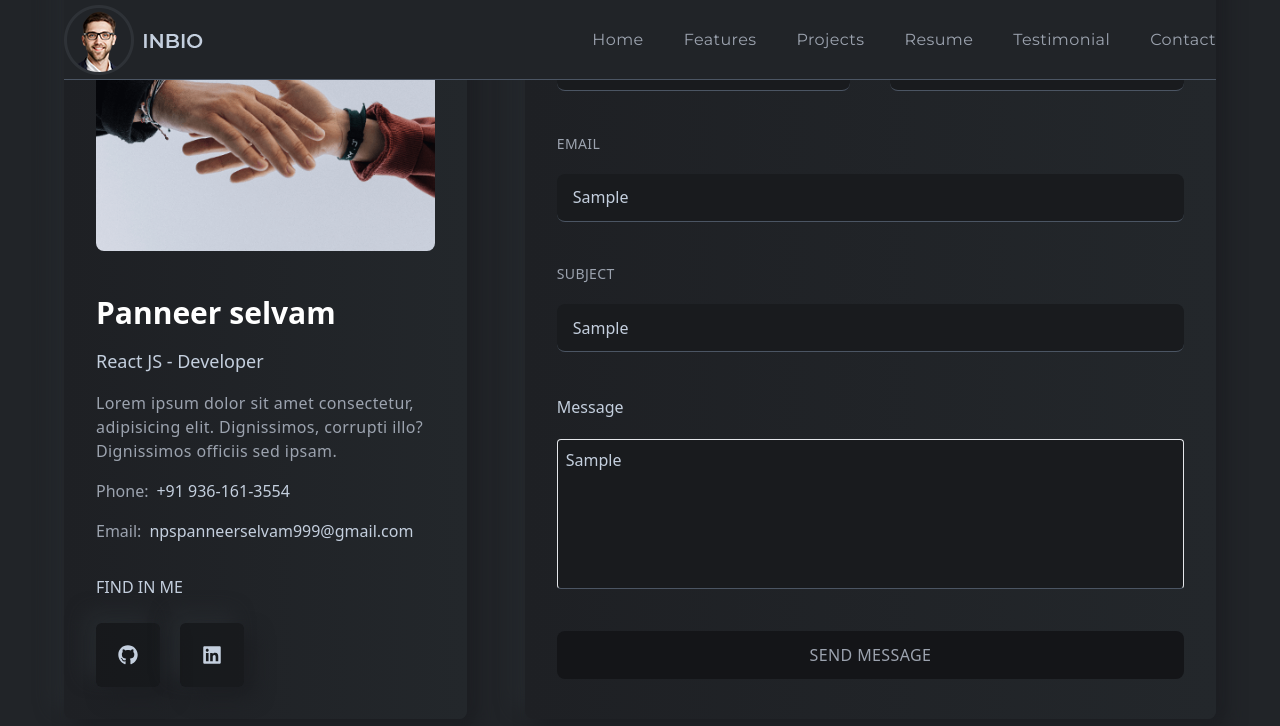
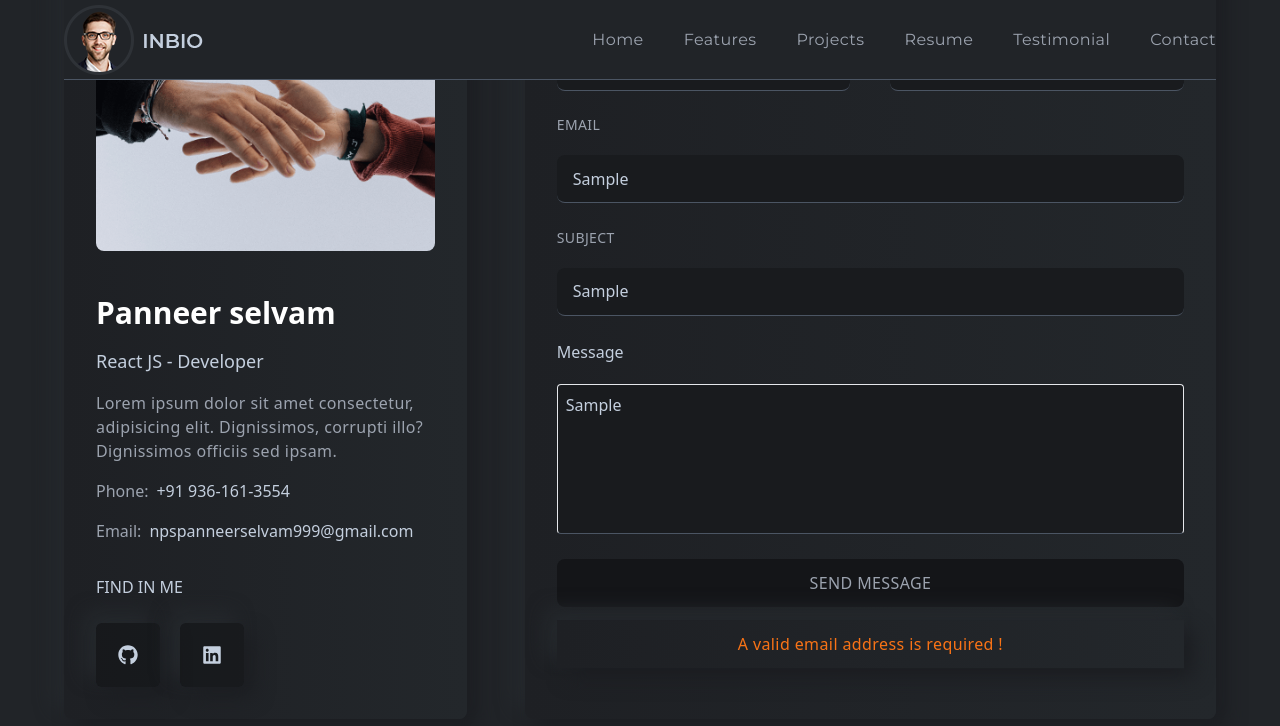
Before and after one commit to panneerselvam999/Portfolio, a React (Vite) app in the folder Portfolio/: page / in a window 1280 px wide. Both pictures are taken after typing "Sample", "5551234", "Sample", "Sample", "Sample" into the empty fields and a click on the button "SEND MESSAGE". Shown: the part 9046-9772 px from the top of the page. Built offline with nearby package versions, Linux system fonts and the light colour scheme; the HTML template or start-up script is replaced by a standard one.

Commit message:
contact form

```diff
--- a/Portfolio/src/Components/Contact/Contact.jsx
+++ b/Portfolio/src/Components/Contact/Contact.jsx
@@ -1,14 +1,66 @@
-import React from "react";
+import React, { useRef, useState } from "react";
 import Title from "../Layout/Title";
 import { contactImg } from "../../assets";
 import { FaLinkedin, FaGithub } from "react-icons/fa";
 
 const Contact = () => {
+    const [error, setError] = useState("");
+
+    const nameRef = useRef(null);
+    const telRef = useRef(null);
+    const emailRef = useRef(null);
+    const subjectRef = useRef(null);
+    const messageRef = useRef(null);
+
+    const validateForm = () => {
+        const nameVal = nameRef.current.value.trim();
+        const telVal = telRef.current.value.trim();
+        const emailVal = emailRef.current.value.trim();
+        const subjectVal = subjectRef.current.value.trim();
+        const messageVal = messageRef.current.value.trim();
+
+        if (!nameVal) {
+            setError("Name is  required !");
+            return false;
+        }
+
+        const telPattern = /^[0-9]+$/;
+        if (!telVal || !telPattern.test(telVal)) {
+            setError("A valid phone number is  required !");
+            return false;
+        }
+
+        const emailPattern = /^[a-zA-Z0-9_.+-]+@[a-zA-Z0-9-]+\.[a-zA-Z0-9-.]+$/;
+        if (!emailVal || !emailPattern.test(emailVal)) {
+            setError("A valid email address is  required !");
+            return false;
+        }
+
+        if (!subjectVal) {
+            setError("Subject is  required !");
+            return false;
+        }
+
+        if (!messageVal) {
+            setError("Message is  required !");
+            return false;
+        }
+
+        return true;
+    };
 
     const handleSubmit = (e) => {
-        e.preventDefault()
+        e.preventDefault();
+        if (validateForm()) {
+            setError("form submit successfully");
+            nameRef.current.value = "";
+            telRef.current.value = "";
+            emailRef.current.value = "";
+            subjectRef.current.value = "";
+            messageRef.current.value = "";
+        }
         console.log("Hellow");
-    }
+    };
     return (
         <section
             id="contact"
@@ -55,45 +107,85 @@ const Contact = () => {
                             </div>
                         </div>
                     </div>
-                    <div className="w-[60%] h-hull py-10 bg-gradient-to-r from-[#1e2024] to-[#23272b] flex flex-col gap-8 p-8 rounded-lg shadow-shadowOne">
-                        <form className="w-full h-full flex flex-col justify-between ">
+                    <div className="w-[60%] h-auto  py-10 bg-gradient-to-r from-[#1e2024] to-[#23272b] flex flex-col gap-8 p-8 rounded-lg shadow-shadowOne ">
+                        <form className="w-full h-full flex flex-col justify-between">
+                            {/* {error && (
+                <p className="py-3 bg-gradient-to-r from-[#1e2024] to-[#23272b] shadow-shadowOne text-center text-orange-500 text-base tracking-wide animate-bounce">
+                  {error}
+                </p>
+              )} */}
+
                             <div className="flex gap-10">
                                 <div className="w-1/2 flex flex-col">
-                                    <label className="contactLable mb-5" htmlFor="name">
+                                    <label
+                                        className="contactLable mb-5 outline-designColor"
+                                        htmlFor="name"
+                                    >
                                         Your name
                                     </label>
-                                    <input className="contactInput" type="text" id="name" />
+                                    <input
+                                        ref={nameRef}
+                                        className={`${(error == "Name is required !") && "outline-designColor"} contactInput`}
+                                        type="text"
+                                        id="name"
+                                    />
                                 </div>
                                 <div className="w-1/2 flex flex-col">
                                     <label className="contactLable mb-5" htmlFor="tel">
                                         Phone number
                                     </label>
-                                    <input className="contactInput" type="tel" id="tel" />
+                                    <input
+                                        ref={telRef}
+                                        className="contactInput"
+                                        type="tel"
+                                        id="tel"
+                                    />
                                 </div>
                             </div>
                             <div className="flex flex-col  ">
                                 <label className="contactLable mb-5" htmlFor="email">
                                     Email
                                 </label>
-                                <input className="contactInput" type="mail" id="email" />
+                                <input
+                                    ref={emailRef}
+                                    className="contactInput"
+                                    type="mail"
+                                    id="email"
+                                />
                             </div>
                             <div className="flex flex-col  ">
                                 <label className="contactLable mb-5" htmlFor="subject">
                                     subject
                                 </label>
-                                <input className="contactInput" type="text" id="subject" />
+                                <input
+                                    ref={subjectRef}
+                                    className="contactInput"
+                                    type="text"
+                                    id="subject"
+                                />
                             </div>
                             <div className="flex flex-col">
                                 <label className="contactLabel mb-5" htmlFor="message">
                                     Message
                                 </label>
                                 <textarea
+                                    ref={messageRef}
                                     className="contactTextArea w-full h-[150px] p-2 border rounded resize-none"
                                     name="message"
                                     id="message"
                                 />
                             </div>
-                            <button onClick={handleSubmit} className="w-full h-12 bg-[#141518] rounded-lg text-base text-gray-400 tracking-wide uppercase hover:text-white duration-300 hover:border-[1px] hover:border-designColor border-transparent">Send Message</button>
+                            <button
+                                onClick={handleSubmit}
+                                className="w-full h-12 bg-[#141518] rounded-lg text-base text-gray-400 tracking-wide uppercase hover:text-white duration-300 hover:border-[1px] hover:border-designColor border-transparent"
+                            >
+                                Send Message
+                            </button>
+                            {error && (
+                                <p className="py-3  bg-gradient-to-r from-[#1e2024] to-[#23272b] shadow-shadowOne text-center text-orange-500 text-base tracking-wide animate-bounce">
+                                    {error}
+                                </p>
+                            )}
                         </form>
                     </div>
                 </div>
--- a/Portfolio/src/index.css
+++ b/Portfolio/src/index.css
@@ -22,7 +22,7 @@
     }
 
     .contactInput {
-        @apply w-full h-12 rounded-lg border-b-[1px] border-b-gray-600 bg-[#191b1e] text-lightText px-4 active:outline-none focus-visible:outline-designColor outline-none focus-visible:border-b-transparent duration-300
+        @apply w-full h-12 rounded-lg border-b-[1px] border-b-gray-600 bg-[#191b1e] text-lightText px-4  focus-visible:outline-designColor focus-visible:border-b-transparent duration-300
     }
     .contactTextArea{
         @apply w-full rounded-lg border-b-[1px] border-b-gray-600 bg-[#191b1e] text-lightText px-4 py-2 active:outline-none focus-visible:outline-designColor outline-none focus-visible:border-b-transparent duration-300 resize-none
```
Lines whose indentation alone changed are shown as unchanged.
